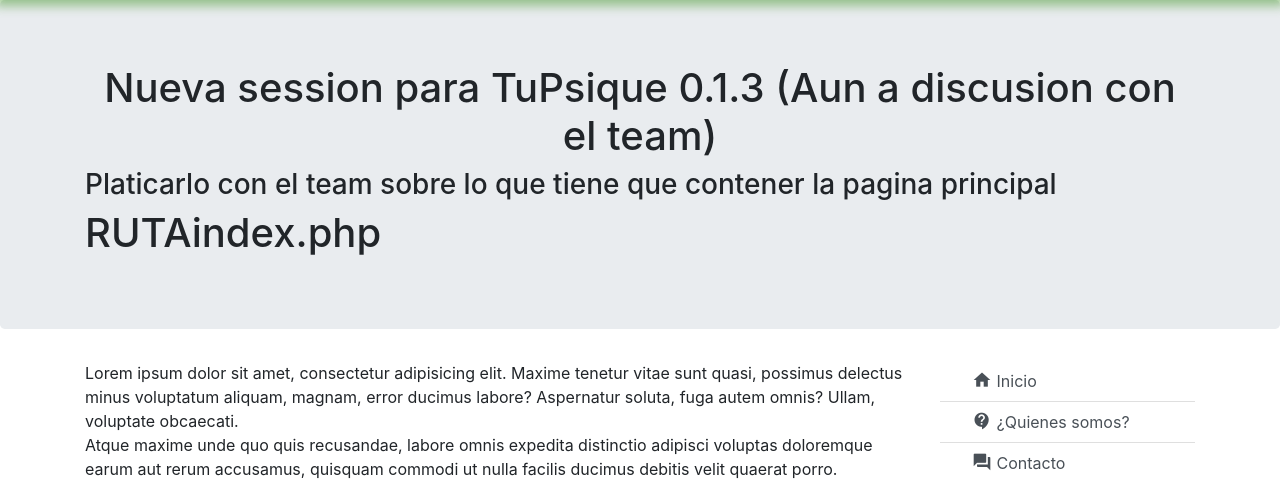
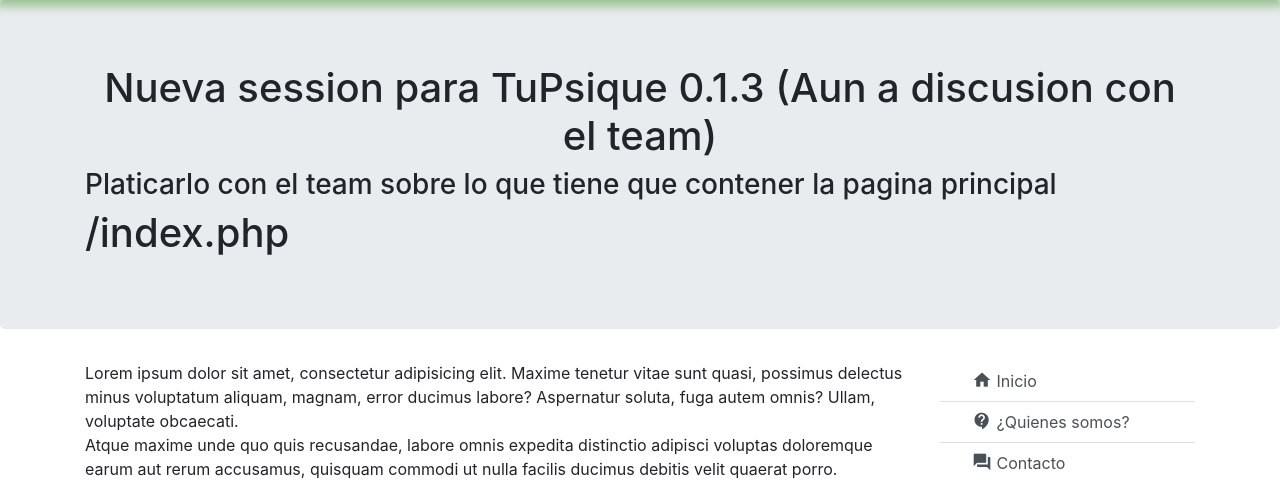
Before and after one commit to d3f4ult0/defaulcorp, a PHP site: template view/index.view.php in a window 1280 px wide. Shown: the part 58-541 px from the top of the page. Run offline with PHP 8.4, Linux system fonts and the light colour scheme; the template is opened without the code that fills it, so the values that code supplies are empty; a stand-in replaces the project's code that opens the database connection; some libraries are stand-ins or nearby versions.

Commit message:
Cambio de RUTA por LINK

```diff
--- a/view/index.view.php
+++ b/view/index.view.php
@@ -2,7 +2,7 @@
    <div class="container">
       <h1 class="text-center">Nueva session para TuPsique 0.1.3 (Aun a discusion con el team)</h1>
       <h3>Platicarlo con el team sobre lo que tiene que contener la pagina principal</h3>
-      <h1><?php echo RUTA."index.php"; ?></h1>
+      <h1><?php echo LINK."index.php"; ?></h1>
    </div>
 </div>
 
```
